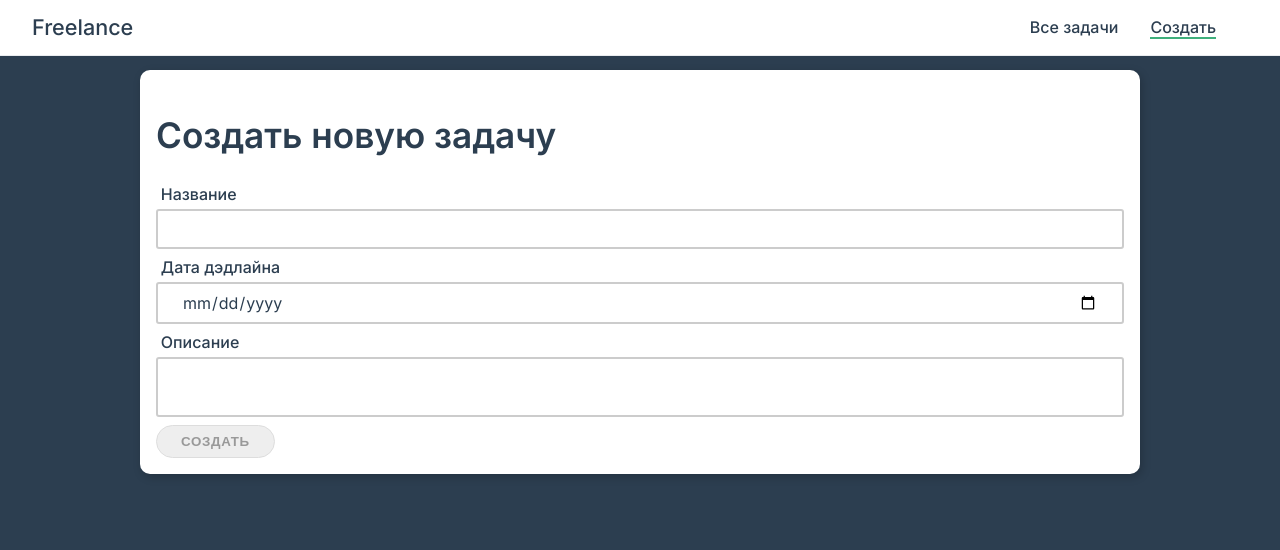
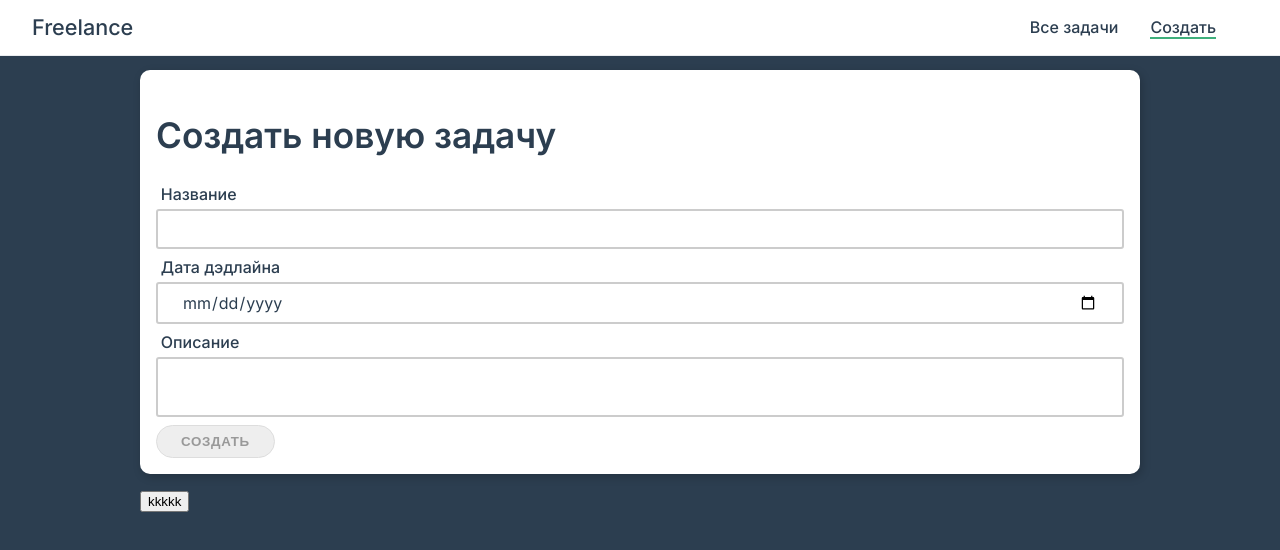
Before and after one commit to WenziLike/Vue3_Router_Vuex_CopmositionApi, a Vue app: page /new in a window 1280 px wide. Shown: the top 550 px of the page. Built offline with nearby package versions, Linux system fonts and the light colour scheme.

Commit message:
Add try catch

```diff
--- a/src/router/router.js
+++ b/src/router/router.js
@@ -1,5 +1,5 @@
 import { createRouter, createWebHistory } from 'vue-router'
-import Home from '../views/Home.vue'
+import Home from '@/views/Home.vue'
 import New from '@/views/New'
 import Card from '@/views/Card'
 
--- a/src/views/New.vue
+++ b/src/views/New.vue
@@ -15,10 +15,12 @@
       <label for="description">Описание</label>
       <textarea v-model.trim="description" id="description"></textarea>
     </div>
-    <router-link to="/home">
     <button class="btn primary" :disabled="disabled">Создать</button>
-    </router-link>
   </form>
+  <button @click="getServer">kkkkk</button>
+  <div class="card" v-for="item in tasksDataBase" :key="item">
+    {{ item }}
+  </div>
 </template>
 <script>
 import { ref, reactive, toRefs, onUpdated } from 'vue'
@@ -41,6 +43,7 @@ export default {
     onUpdated(() => {
       if (task.title !== '' && task.description !== '' && task.data !== null) {
         task.disabled = false
+        console.log(task.disabled)
         if (task.data > new Date().toJSON().slice(0, 10)) {
           console.log('max')
         } else {
@@ -48,11 +51,13 @@ export default {
         }
       } else {
         task.disabled = true
+        console.log(task.disabled)
       }
     })
+
     async function sendServer() {
-      await fetch(
-        'https://vue-database-57694-default-rtdb.firebaseio.com/tasks.json',
+      const response = await fetch(
+        'https://vue-database-57694-default-rtdb.firebaseio.com/task.json',
         {
           method: 'POST',
           headers: {
@@ -66,8 +71,8 @@ export default {
           })
         }
       )
-      // const dataBase = await response.json()
-      // console.log(dataBase)
+      const dataBase = await response.json()
+      console.log(dataBase)
 
       task.counter++
       task.title = ''
@@ -76,17 +81,28 @@ export default {
     }
 
     async function getServer() {
+      setTimeout(async () => {
+        try {
           const response = await fetch(
-        'https://vue-database-57694-default-rtdb.firebaseio.com/tasks.json'
+            'https://vue-database-57694-default-rtdb.firebaseio.com/task.json'
           )
+
+          if (!response) {
+            throw new Error('The database is empty!!!!')
+          }
+
           const data = await response.json()
-      // console.log(data)
+          console.log(data)
           tasksDataBase.value = Object.keys(data).map(key => {
             return {
               id: key,
               ...data[key]
             }
           })
+        } catch (error) {
+          console.warn('Error!!!!!')
+        }
+      }, 1500)
     }
 
     return {
```
Lines whose indentation alone changed are shown as unchanged.
